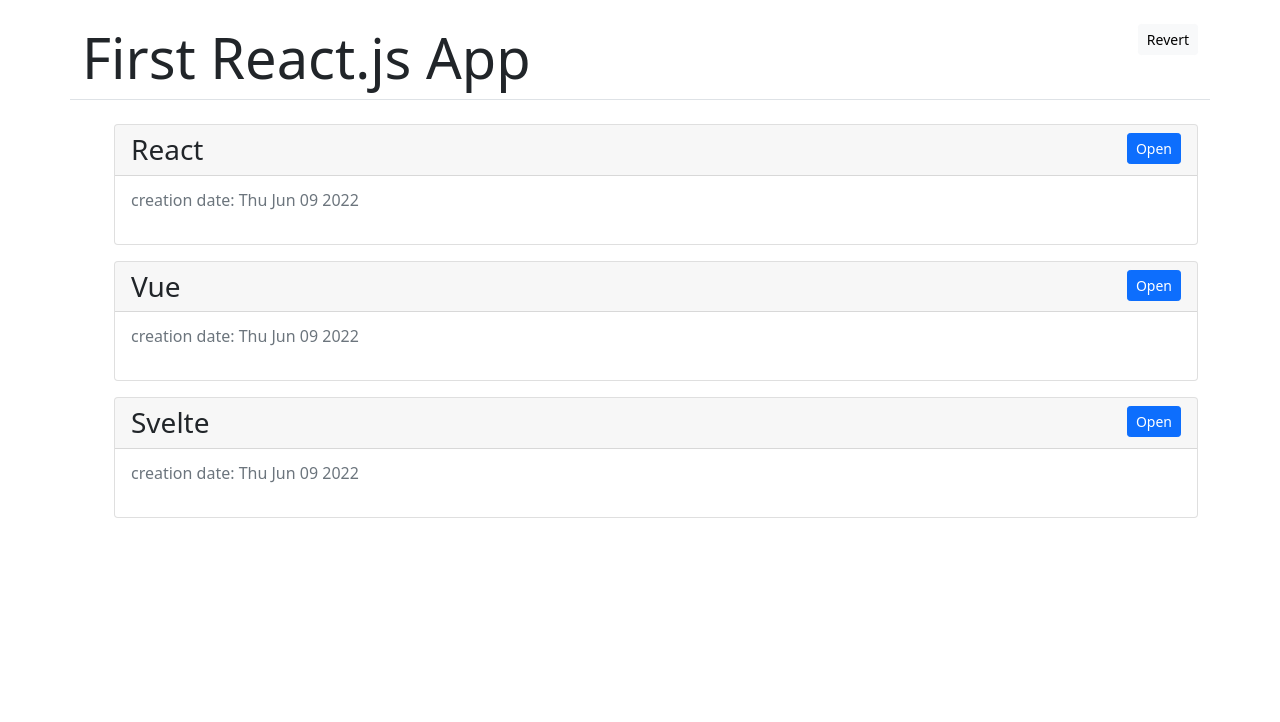
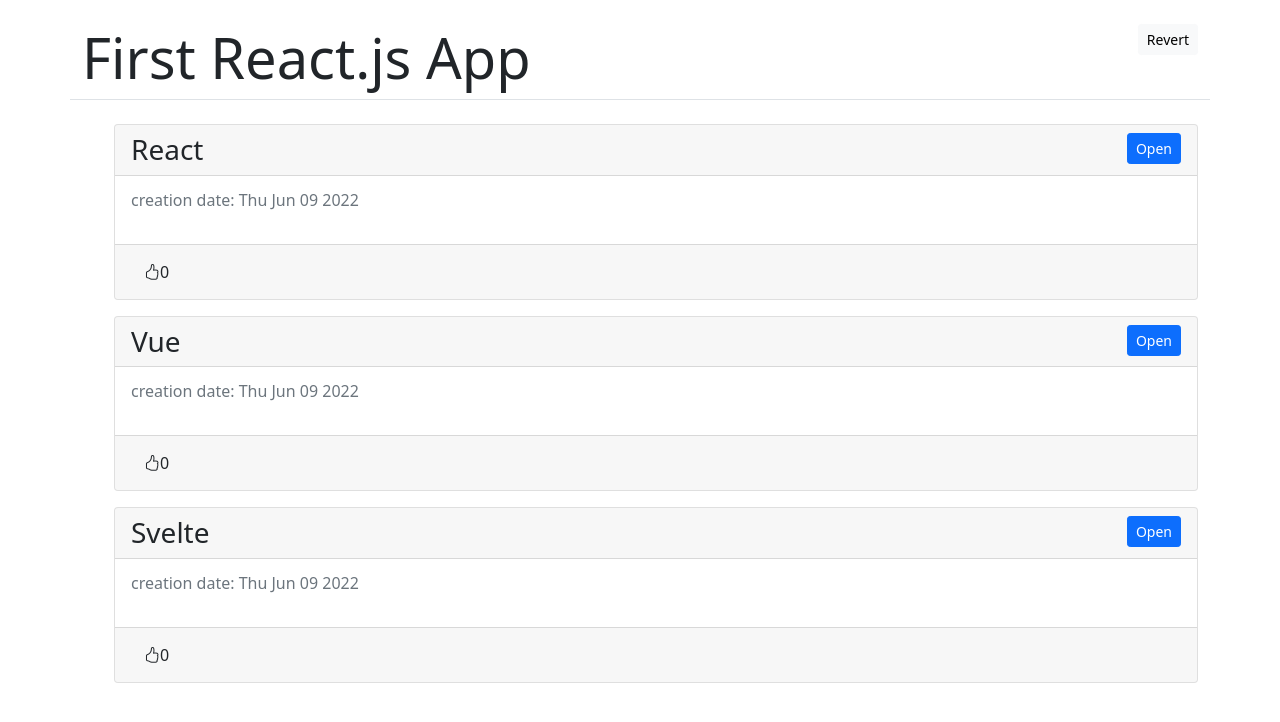
Before and after one commit to Kba05/SimpleBlog, a React (Create React App) app: page / in a window 1280 px wide. Shown: the top 722 px of the page. Built offline with nearby package versions, Linux system fonts and the light colour scheme.

Commit message:
added button for like

```diff
--- a/package.json
+++ b/package.json
@@ -7,6 +7,7 @@
     "@testing-library/react": "^13.3.0",
     "@testing-library/user-event": "^13.5.0",
     "bootstrap": "^5.1.3",
+    "bootstrap-icons": "^1.8.3",
     "react": "^18.1.0",
     "react-dom": "^18.1.0",
     "react-scripts": "5.0.1",
--- a/src/Components/Article.jsx
+++ b/src/Components/Article.jsx
@@ -7,7 +7,9 @@
       console.log("----------------------","constructor")
       super(props);
       this.state = {
-        date: new Date().toDateString()
+        date: new Date().toDateString(),
+        like: 0,
+        isLiked: false
       };
     }
 
@@ -27,9 +29,25 @@
       console.log("----------------------","will Unmount")
     }
 
-    shouldComponentUpdate(nextProps,nextState){
-      console.log("----------------------","shouldComponentUpdate")
-      return this.props.isOpen !== nextProps.isOpen
+    // shouldComponentUpdate(nextProps,nextState){
+    //   console.log("----------------------","shouldComponentUpdate")
+    //   // return this.props.isOpen !== nextProps.isOpen
+    // }
+
+    onLikePost(){
+      if(this.state.isLiked !== true){
+        this.setState({
+          like: this.state.like + 1,
+          isLiked: true
+        })
+      } else{
+          this.setState({
+            like: this.state.like - 1,
+            isLiked: false
+
+          })
+      }
+
     }
 
     render() {
@@ -38,16 +56,27 @@
       console.log(isOpen)
       return (
         <div className='card mb-3'>
+
           <h3 className='card-header'>
             {article.title}
             <button className='btn btn-primary btn-sm float-end' onClick={onButtonClick}> {isOpen ? "Close": "Open"} </button>
           </h3>
+
           <div className="card-body">
             <p className='card-subtitle text-muted mb-3'>
               creation date: {this.state.date}
             </p>
             {isOpen && <section className='card-text mb-3'>{article.text} <Tic/> </section>}
           </div>
+
+          <div className="card-footer">
+            <button
+              className={!this.state.isLiked?'btn bi bi-hand-thumbs-up':'btn bi bi-hand-thumbs-up-fill'}
+              onClick={()=>this.onLikePost()}>
+                {this.state.like}
+            </button>
+          </div>
+
         </div>
       );
     }
--- a/src/index.js
+++ b/src/index.js
@@ -2,6 +2,7 @@
 import ReactDOM from 'react-dom/client';
 import App from './Components/App';
 import 'bootstrap/dist/css/bootstrap.css';
+import 'bootstrap-icons/font/bootstrap-icons.css'
 
 const root = ReactDOM.createRoot(document.getElementById('root'));
 root.render(<App />);
```
Also changed, not shown: src/Components/ArticleList.jsx (+4 -3 lines), 1 other file (tests, documents, lock files or other folders).
